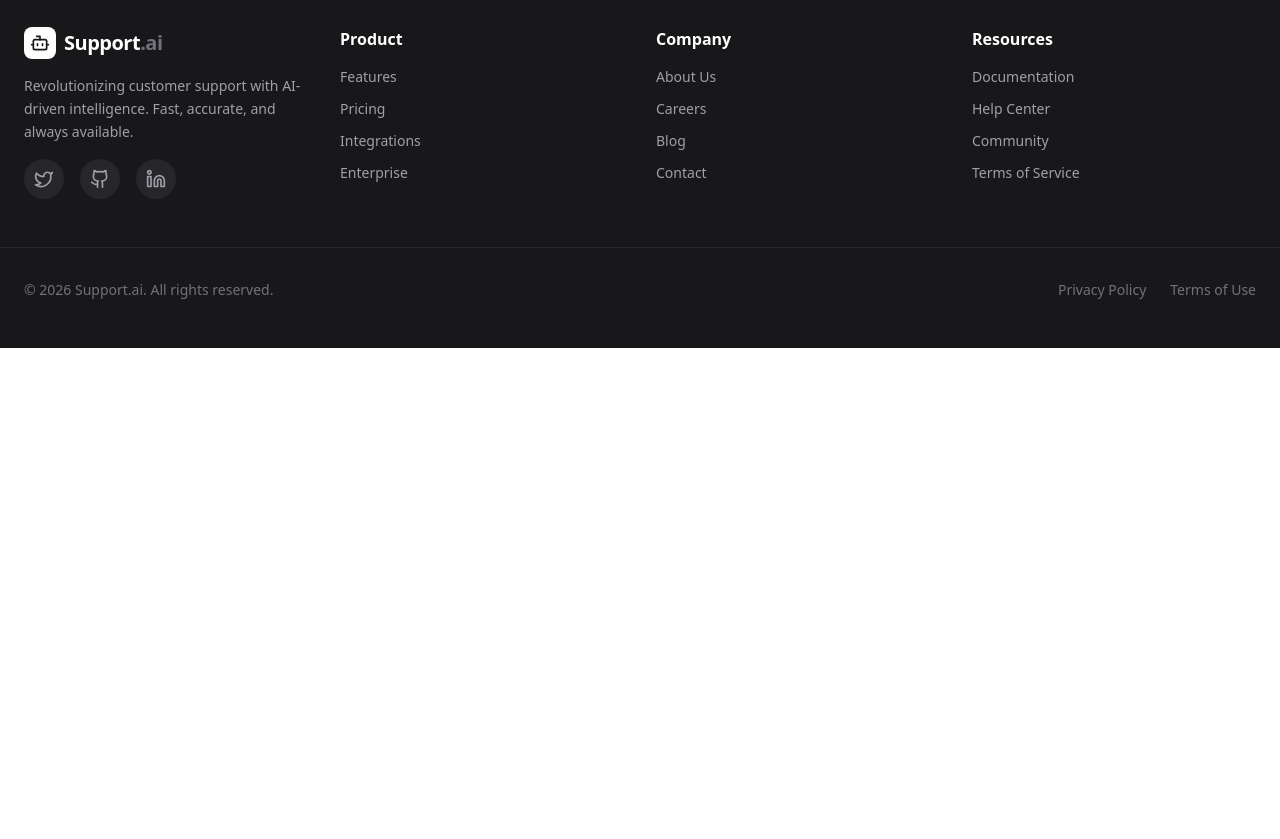
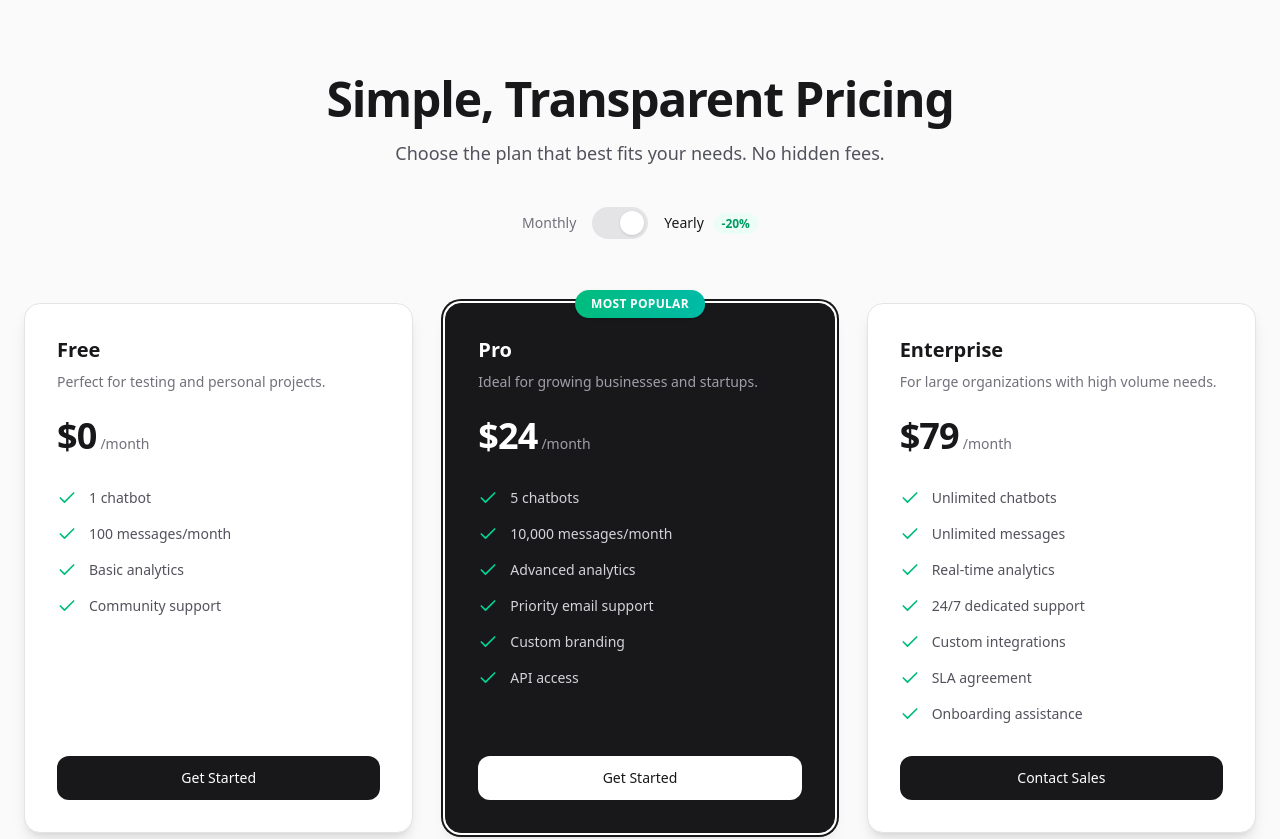
Before and after one commit to ankit-gupta-git/ally-support, a Next.js app: page / in a window 1280 px wide. Shown: the part 1740-2579 px from the top of the page. Before the commit the page ends 2088 px from the top, so only its background shows below. Built offline with nearby package versions, Linux system fonts and the light colour scheme; no server answers; what @scalekit-sdk/node would draw is missing.

Commit message:
feat: Implement initial landing page, responsive navigation, and pricing section.

```diff
--- a/src/app/layout.tsx
+++ b/src/app/layout.tsx
@@ -1,6 +1,12 @@
 import type { Metadata } from "next";
 import "./globals.css";
 import NextTopLoader from 'nextjs-toploader';
+import localFont from 'next/font/local';
+
+const gyst = localFont({
+  src: "../../public/fonts/Gyst-Regular.woff2",
+  variable: "--font-gyst",
+});
 
 export const metadata: Metadata = {
   title: "Support.ai",
@@ -14,7 +20,7 @@ export default function RootLayout({
 }>) {
   return (
     <html lang="en">
-      <body>
+      <body className={`${gyst.variable} antialiased`}>
         <NextTopLoader color="#18181b" showSpinner={false} />
         {children}
       </body>
--- /dev/null
+++ b/src/app/pricing/page.tsx
@@ -0,0 +1,13 @@
+import { Pricing } from "@/components/Pricing";
+import type { Metadata } from "next";
+import { getSession } from "@/lib/getSession";
+
+export const metadata: Metadata = {
+    title: "Pricing - Support.ai",
+    description: "Simple, transparent pricing for AI-powered customer support.",
+};
+
+export default async function PricingPage() {
+    const session = await getSession();
+    return <Pricing email={session?.user?.email || ""} />;
+}
--- a/src/components/HomeClient.tsx
+++ b/src/components/HomeClient.tsx
@@ -5,6 +5,7 @@ import { Footer } from "./Footer"
 import { motion } from "motion/react"
 import { MessageCircle } from "lucide-react"
 import { useRouter } from "next/navigation"
+import { Pricing } from "./Pricing"
 
 function HomeClient({ email }: { email: string }) {
   const [isLoading, setIsLoading] = useState(false)
@@ -32,13 +33,13 @@ function HomeClient({ email }: { email: string }) {
 
 
   return (
-    <div className="min-h-screen bg-gradient-to-br from-white to-zinc-50 text-zinc-900 overflow-x-hidden">
+    <div className="min-h-screen bg-linear-to-br from-white to-zinc-50 text-zinc-900 overflow-x-hidden">
       <Navbar email={email} />
 
       <main className="pt-32 px-6 max-w-7xl mx-auto">
         <div className="text-center mt-20">
-          <h1 className="text-5xl font-bold tracking-tight text-zinc-900 mb-6">
-            Customer Support, <span className="bg-gradient-to-r from-zinc-900 via-zinc-600 to-zinc-400
+          <h1 className="text-5xl font-(family-name:--font-gyst) tracking-tight text-zinc-900 mb-6">
+            Customer Support, <span className="bg-linear-to-r from-zinc-900 via-zinc-600 to-zinc-400
  bg-clip-text text-transparent">Reimagined!</span>
           </h1>
           <p className="text-xl text-zinc-500 max-w-2xl mx-auto mb-10">
@@ -138,6 +139,10 @@ function HomeClient({ email }: { email: string }) {
 
       </section>
 
+      <section className="bg-zinc-50 border-t border-zinc-200" id="pricing">
+        <Pricing email={email} showLayout={false} />
+      </section>
+
       <Footer />
     </div>
   )
--- a/src/components/Navbar.tsx
+++ b/src/components/Navbar.tsx
@@ -49,7 +49,7 @@ export function Navbar({ email, dashboard = false }: { email: string, dashboard?
                     </Link>
 
                     {/* Desktop Navigation */}
-                    <div className="hidden md:flex items-center gap-1">
+                    <div className="hidden md:flex items-center gap-6 mr-6">
                     </div>
 
                     {/* Right Actions */}
@@ -109,6 +109,7 @@ export function Navbar({ email, dashboard = false }: { email: string, dashboard?
                         <div className="flex flex-col gap-2">
 
                             <div className="h-px bg-zinc-100 my-2" />
+                            <div className="h-px bg-zinc-100 my-2" />
                             {!email && (
                                 <button
                                     onClick={handleLogin}
@@ -156,7 +157,7 @@ function UserMenu({ email }: { email: string }) {
         <div className="relative" ref={menuRef}>
             <button
                 onClick={() => setIsOpen(!isOpen)}
-                className="w-10 h-10 rounded-full bg-gradient-to-tr from-zinc-800 to-zinc-600 flex items-center justify-center text-white font-semibold ring-2 ring-transparent hover:ring-zinc-200 transition-all active:scale-95"
+                className="w-10 h-10 rounded-full bg-linear-to-tr from-zinc-800 to-zinc-600 flex items-center justify-center text-white font-semibold ring-2 ring-transparent hover:ring-zinc-200 transition-all active:scale-95"
             >
                 {firstLetter}
             </button>
--- /dev/null
+++ b/src/components/Pricing.tsx
@@ -0,0 +1,185 @@
+'use client'
+
+import { useState } from 'react'
+import { motion, AnimatePresence } from 'motion/react'
+import { Check } from 'lucide-react'
+import { Navbar } from './Navbar'
+import { Footer } from './Footer'
+
+const tiers = [
+    {
+        name: 'Free',
+        id: 'tier-free',
+        href: '#',
+        priceMonthly: '$0',
+        priceAnnual: '$0',
+        description: 'Perfect for testing and personal projects.',
+        features: ['1 chatbot', '100 messages/month', 'Basic analytics', 'Community support'],
+        mostPopular: false,
+    },
+    {
+        name: 'Pro',
+        id: 'tier-pro',
+        href: '#',
+        priceMonthly: '$29',
+        priceAnnual: '$24',
+        description: 'Ideal for growing businesses and startups.',
+        features: [
+            '5 chatbots',
+            '10,000 messages/month',
+            'Advanced analytics',
+            'Priority email support',
+            'Custom branding',
+            'API access',
+        ],
+        mostPopular: true,
+    },
+    {
+        name: 'Enterprise',
+        id: 'tier-enterprise',
+        href: '#',
+        priceMonthly: '$99',
+        priceAnnual: '$79',
+        description: 'For large organizations with high volume needs.',
+        features: [
+            'Unlimited chatbots',
+            'Unlimited messages',
+            'Real-time analytics',
+            '24/7 dedicated support',
+            'Custom integrations',
+            'SLA agreement',
+            'Onboarding assistance'
+        ],
+        mostPopular: false,
+    },
+]
+
+export function Pricing({ email, showLayout = true }: { email: string, showLayout?: boolean }) {
+    const [isAnnual, setIsAnnual] = useState(true)
+
+    const content = (
+        <div className={`max-w-7xl mx-auto ${showLayout ? 'pt-32 pb-24 px-6' : 'py-24 px-6'}`}>
+            <div className="text-center mb-16">
+                <motion.h1
+                    initial={{ opacity: 0, y: 20 }}
+                    animate={{ opacity: 1, y: 0 }}
+                    className="text-4xl font-bold tracking-tight text-zinc-900 sm:text-5xl mb-4"
+                >
+                    Simple, Transparent Pricing
+                </motion.h1>
+                <motion.p
+                    initial={{ opacity: 0, y: 20 }}
+                    animate={{ opacity: 1, y: 0 }}
+                    transition={{ delay: 0.1 }}
+                    className="text-lg text-zinc-600 max-w-2xl mx-auto"
+                >
+                    Choose the plan that best fits your needs. No hidden fees.
+                </motion.p>
+
+                {/* Toggle */}
+                <motion.div
+                    initial={{ opacity: 0, y: 20 }}
+                    animate={{ opacity: 1, y: 0 }}
+                    transition={{ delay: 0.2 }}
+                    className="mt-10 flex justify-center items-center gap-4"
+                >
+                    <span className={`text-sm font-medium ${!isAnnual ? 'text-zinc-900' : 'text-zinc-500'}`}>Monthly</span>
+                    <button
+                        onClick={() => setIsAnnual(!isAnnual)}
+                        className="relative w-14 h-8 bg-zinc-200 rounded-full p-1 transition-colors duration-200 focus:outline-none focus:ring-2 focus:ring-zinc-400 focus:ring-offset-2"
+                        role="switch"
+                        aria-checked={isAnnual}
+                    >
+                        <motion.div
+                            className="w-6 h-6 bg-white rounded-full shadow-sm"
+                            animate={{ x: isAnnual ? 24 : 0 }}
+                            transition={{ type: "spring", stiffness: 500, damping: 30 }}
+                        />
+                    </button>
+                    <span className={`text-sm font-medium ${isAnnual ? 'text-zinc-900' : 'text-zinc-500'}`}>
+                        Yearly <span className="text-emerald-600 text-xs font-bold bg-emerald-50 px-2 py-0.5 rounded-full ml-1.5">-20%</span>
+                    </span>
+                </motion.div>
+            </div>
+
+            <div className="grid grid-cols-1 md:grid-cols-3 gap-8 max-w-7xl mx-auto">
+                {tiers.map((tier, index) => (
+                    <motion.div
+                        key={tier.id}
+                        initial={{ opacity: 0, y: 20 }}
+                        animate={{ opacity: 1, y: 0 }}
+                        transition={{ delay: 0.3 + index * 0.1 }}
+                        className={`relative rounded-2xl p-8 shadow-lg border ${tier.mostPopular
+                            ? 'bg-zinc-900 text-white border-zinc-900 ring-2 ring-zinc-900 ring-offset-2'
+                            : 'bg-white text-zinc-900 border-zinc-200'
+                            } flex flex-col`}
+                    >
+                        {tier.mostPopular && (
+                            <div className="absolute top-0 right-0 -translate-y-1/2 translate-x-1/2 bg-linear-to-r from-emerald-500 to-teal-500 text-white text-xs font-bold px-3 py-1 rounded-full shadow-md hidden">
+                                Most Popular {/* Design choice: maybe just a badge inside */}
+                            </div>
+                        )}
+                        {tier.mostPopular && (
+                            <div className="absolute top-0 transform -translate-y-1/2 left-1/2 -translate-x-1/2">
+                                <span className="inline-block bg-linear-to-r from-emerald-500 to-teal-500 text-white text-xs font-bold px-4 py-1.5 rounded-full shadow-sm tracking-wide uppercase">
+                                    Most Popular
+                                </span>
+                            </div>
+                        )}
+
+                        <div className="mb-6">
+                            <h3 className={`text-xl font-bold ${tier.mostPopular ? 'text-white' : 'text-zinc-900'}`}>{tier.name}</h3>
+                            <p className={`mt-2 text-sm ${tier.mostPopular ? 'text-zinc-400' : 'text-zinc-500'}`}>{tier.description}</p>
+                        </div>
+
+                        <div className="mb-8 flex items-baseline gap-1">
+                            <AnimatePresence mode="wait">
+                                <motion.span
+                                    key={isAnnual ? 'annual' : 'monthly'}
+                                    initial={{ opacity: 0, y: 10 }}
+                                    animate={{ opacity: 1, y: 0 }}
+                                    exit={{ opacity: 0, y: -10 }}
+                                    className="text-4xl font-bold tracking-tight"
+                                >
+                                    {isAnnual ? tier.priceAnnual : tier.priceMonthly}
+                                </motion.span>
+                            </AnimatePresence>
+                            <span className={`text-sm font-medium ${tier.mostPopular ? 'text-zinc-400' : 'text-zinc-500'}`}>/month</span>
+                        </div>
+
+                        <ul role="list" className="mb-8 space-y-4 flex-1">
+                            {tier.features.map((feature) => (
+                                <li key={feature} className="flex items-center gap-3">
+                                    <Check className={`w-5 h-5 shrink-0 ${tier.mostPopular ? 'text-emerald-400' : 'text-emerald-500'}`} />
+                                    <span className={`text-sm ${tier.mostPopular ? 'text-zinc-300' : 'text-zinc-600'}`}>{feature}</span>
+                                </li>
+                            ))}
+                        </ul>
+
+                        <a
+                            href={tier.href}
+                            className={`block w-full py-3 px-4 rounded-xl text-center text-sm font-medium transition-all duration-200 ${tier.mostPopular
+                                ? 'bg-white text-zinc-900 hover:bg-zinc-100'
+                                : 'bg-zinc-900 text-white hover:bg-zinc-800'
+                                }`}
+                        >
+                            {tier.name === 'Enterprise' ? 'Contact Sales' : 'Get Started'}
+                        </a>
+                    </motion.div>
+                ))}
+            </div>
+        </div>
+    )
+
+    if (!showLayout) return content
+
+    return (
+        <div className="min-h-screen bg-zinc-50">
+            <Navbar email={email} />
+            <main>
+                {content}
+            </main>
+            <Footer />
+        </div>
+    )
+}
```
Also changed, not shown: public/fonts/Gyst-Regular.woff2 (added).
